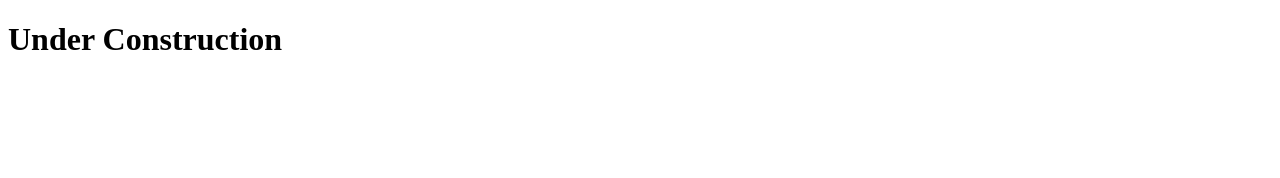
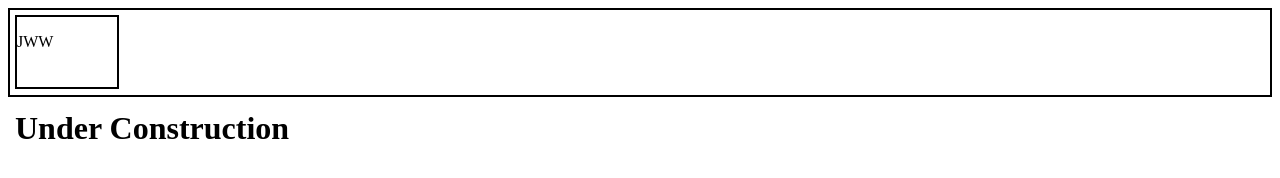
Before and after one commit to jdubb7/johnwardwyatt.com, a plain HTML site: page homePage/index.htm in a window 1280 px wide. Drawn offline with Linux system fonts and the light colour scheme.

Commit message:
Added a border for a navbar and began a little CSS

```diff
--- a/homePage/index.htm
+++ b/homePage/index.htm
@@ -3,7 +3,28 @@
 	<head>
 		<title>John Wyatt's Website</title>
 	</head>
+	<style>
+	.navbar{
+	height:75px;
+	border:2px solid;
+	padding:5px;
+	}
+	.logo{
+	height:70px;
+	width:100px;
+	border:2px solid;
+	}
+	.homeButton{
+	height:70px;
+	border:2px solid;
+	}
+	</style>
 	<body>
+		<div class="navbar">
+			<div class="logo">
+			<p color="blue">JWW</p>
+			</div>
 		<h1>Under Construction</h1>
+		</div>
 	</body>
 </html>
```
